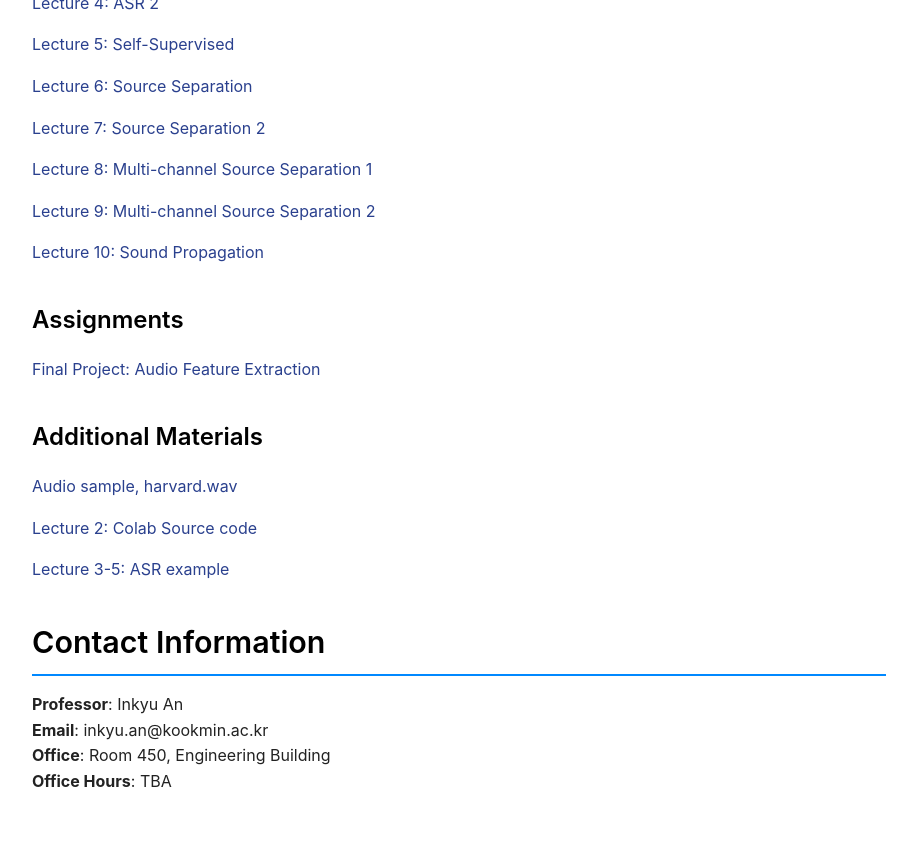
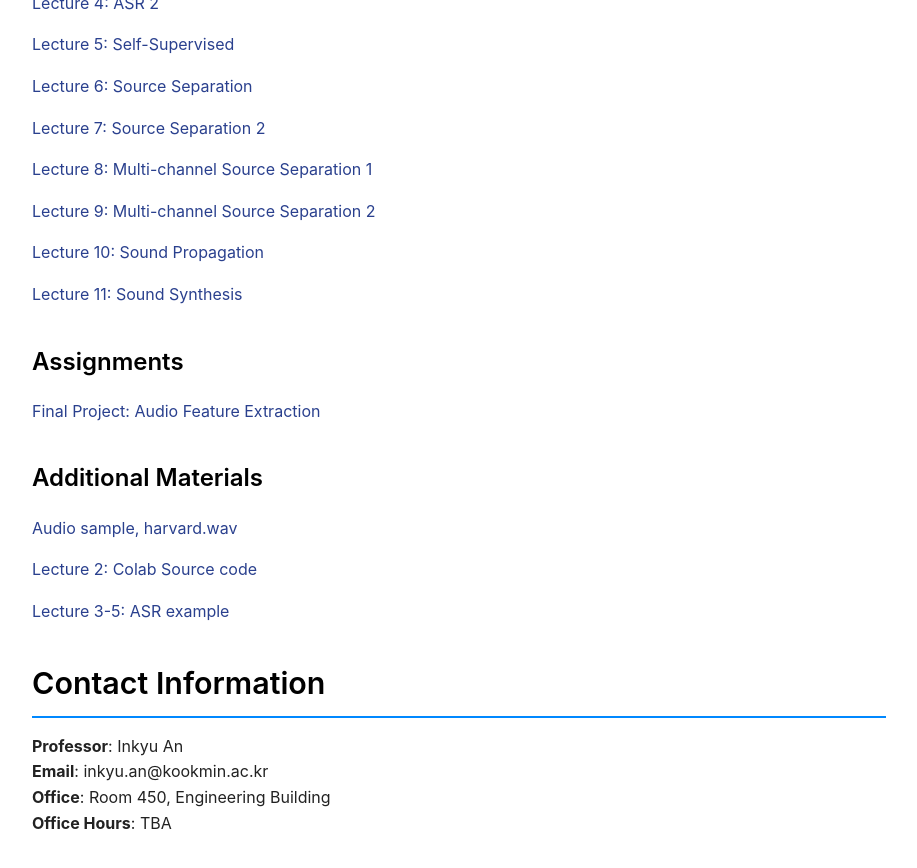
Before and after one commit to mairlab-KM/mairlab-KM.github.io, a Jekyll site: the page built from courses/speech-audio-recognition-2025fall.md, in a window 1280 px wide and 900 px high, scrolled down 2936 px. Shown: the top 868 px of the window, without its empty margins (181-1098 px from the left). Built offline with Jekyll 4.4.1, drawn with Linux system fonts in a browser that asks for light colours.

Commit message:
update Lecture 11 of ASR

```diff
--- a/courses/speech-audio-recognition-2025fall.md
+++ b/courses/speech-audio-recognition-2025fall.md
@@ -116,6 +116,8 @@ By the end of this course, students will be able to:
 
 [Lecture 10: Sound Propagation](/assets/courses/speech-audio-recognition-2025fall/lectures/SpeechAudio_Lecture10.pdf)
 
+[Lecture 11: Sound Synthesis](/assets/courses/speech-audio-recognition-2025fall/lectures/SpeechAudio_Lecture11.pdf)
+
 <!-- Example format - uncomment and modify as you add materials:
 - [Lecture 1: Introduction to Speech Recognition](/assets/courses/speech-audio-recognition-2025fall/lectures/lecture01-introduction.pdf)
 - [Lecture 2: Audio Signal Processing](/assets/courses/speech-audio-recognition-2025fall/lectures/lecture02-signal-processing.pdf)
```
Also changed, not shown: 1 other file.
